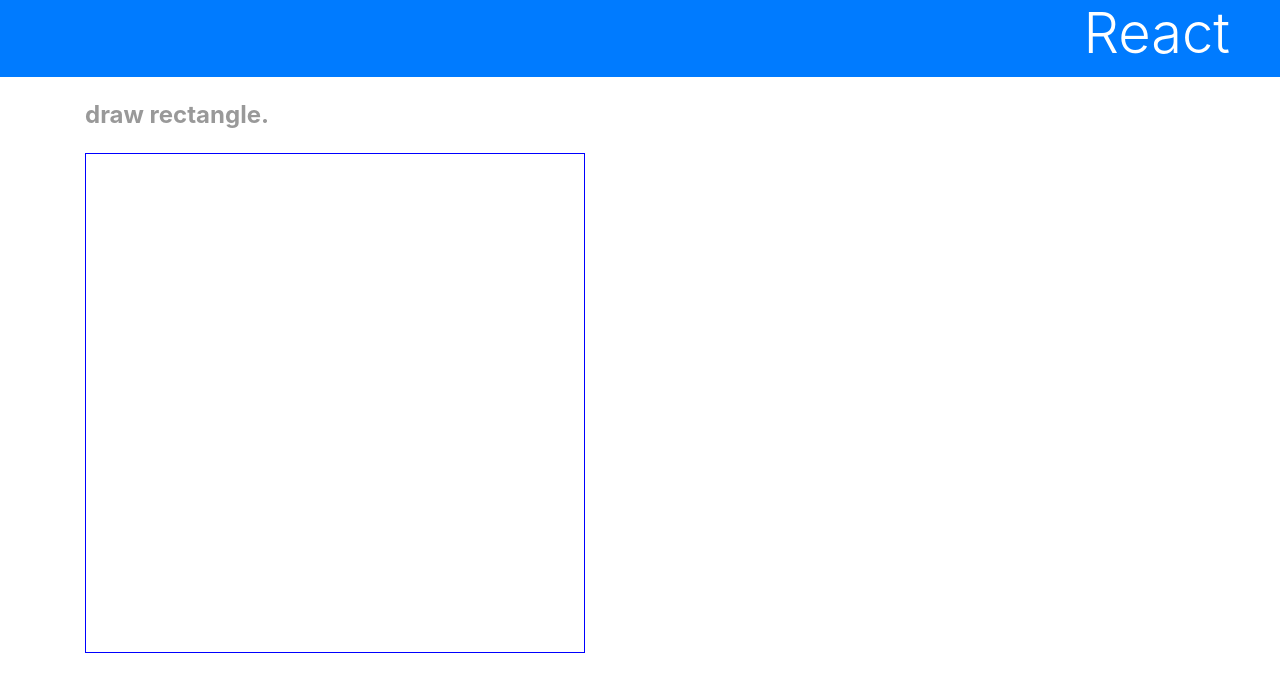
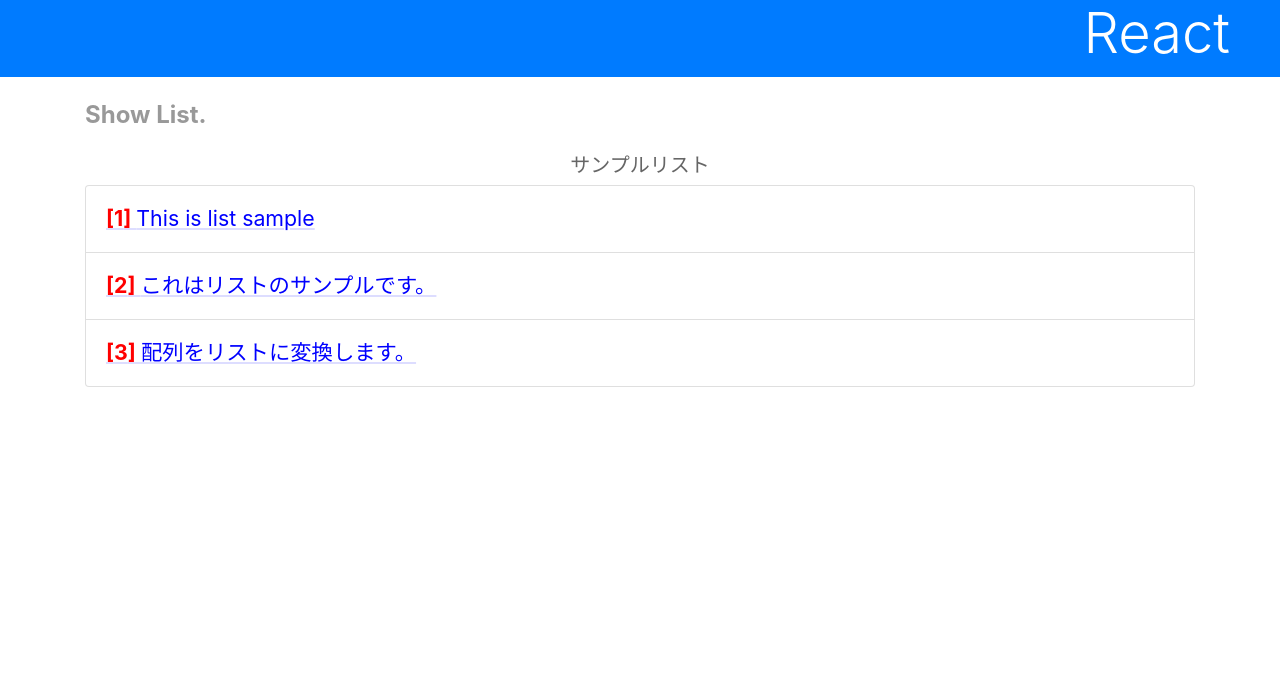
Before and after one commit to shusuke-nakamura/entry-react, a React (Create React App) app in the folder react_app/: page / in a window 1280 px wide. Shown: the top 692 px of the page. Built offline with nearby package versions, Linux system fonts and the light colour scheme.

Commit message:
3-3 ステート使いこなそうの学習完了

```diff
--- a/react_app/src/App.js
+++ b/react_app/src/App.js
@@ -3,54 +3,75 @@
 
 class App extends Component {
 
-  data = []
-
-  area = {
-    width: "500px",
-    height: "500px",
-    border: "1px solid blue"
-  }
+  data = [
+    "This is list sample",
+    "これはリストのサンプルです。",
+    "配列をリストに変換します。"
+  ]
 
   constructor(props){
     super(props)
     this.state = {
       list: this.data
     }
-    this.doAction = this.doAction.bind(this)
-  }
-
-  doAction(e) {
-    let x = e.pageX
-    let y = e.pageY
-    this.data.push({x:x, y:y})
-    this.setState({
-      list: this.data
-    })
-  }
-
-  draw(d) {
-    let s = {
-      position: "absolute",
-      left: (d.x - 25) + "px",
-      top: (d.y - 25) + "px",
-      width: "50px",
-      height: "50px",
-      backgroundColor: "#66f3",
-    }
-    return <div style={s}></div>
   }
 
   render(){
     return  <div>
     <h1 className="bg-primary text-white display-4">React</h1>
     <div className="container">
-      <p className="subtitle">draw rectangle.</p>
-      <div style={this.area} onClick={this.doAction}>
-        {this.data.map((value)=>this.draw(value))}
-      </div>
+      <p className="subtitle">Show List.</p>
+      <List title="サンプルリスト" data={this.data} />
     </div>
   </div>
   }
 }
 
+class List extends Component {
+  number = 1
+
+  render() {
+    let data = this.props.data
+    return (
+      <div>
+        <p className="h5 text-center">{this.props.title}</p>
+        <ul className="list-group">
+          {data.map((item, key) =>
+            <li className="list-group-item" key={key}>
+              <Item number={key + 1} value={item} />
+            </li>
+          )}
+        </ul>
+      </div>
+    )
+  }
+}
+
+class Item extends Component {
+  itm = {
+    fontSize: "16pt",
+    color: "#00f",
+    textDecoration: 'underline',
+    textDecorationColor: '#ddf',
+  }
+
+  num = {
+    fontWeight: "bold",
+    color: "red"
+  }
+
+  render() {
+    return (
+      <p style={this.itm}>
+        <span style={this.num}>
+          [{this.props.number}]&nbsp;
+        </span>
+        {this.props.value}
+      </p>
+    )
+  }
+}
+
+
+
 export default App
```
